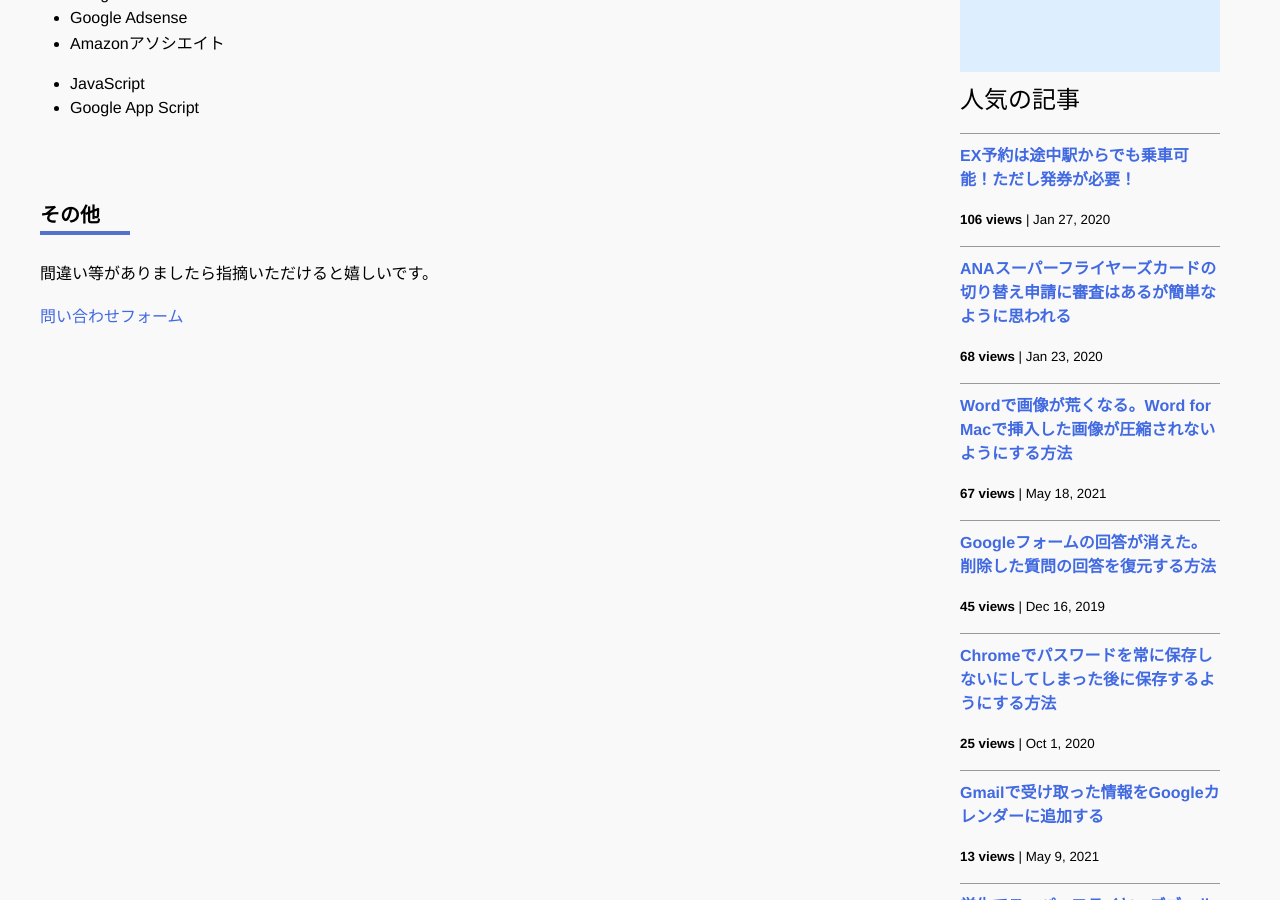
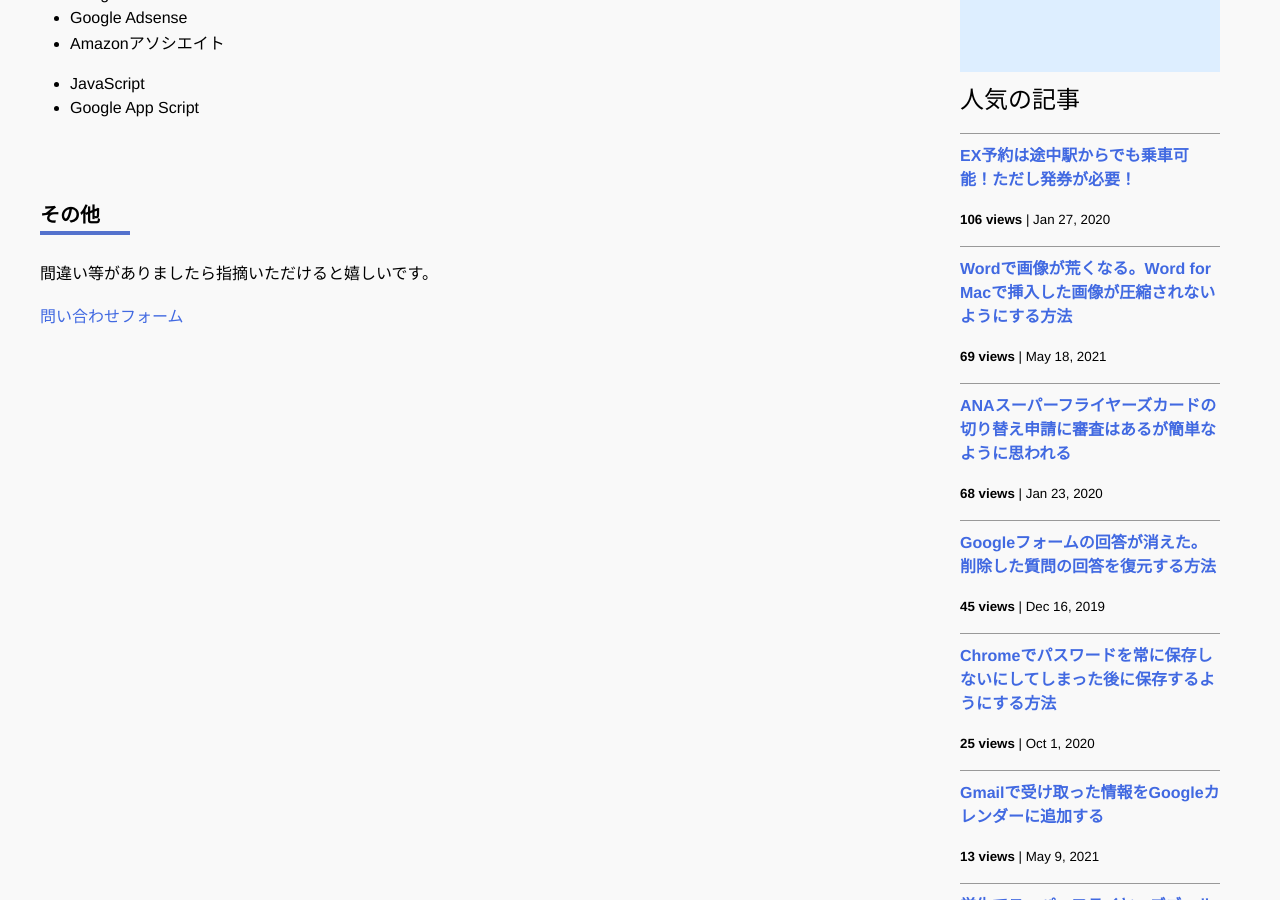
Before and after one commit to iwanaminami/shoyaiwaname, a Jekyll site: the page built from about.markdown, in a window 1280 px wide and 900 px high, scrolled down 741 px. Built offline with Jekyll 4.4.1, drawn with Linux system fonts in a browser that asks for light colours; nearby versions of some CDN libraries; comment, search, counter and statistics services are not loaded.

Commit message:
chore(ga): update _data/popularposts.yml 20260108-1952

```diff
--- a/_data/popularposts.yml
+++ b/_data/popularposts.yml
@@ -1,10 +1,10 @@
 side:
   - view: 106
     url: "/2020/01/27/ex-rideontheway.html"
+  - view: 69
+    url: "/2021/05/18/image-compression-word.html"
   - view: 68
     url: "/2020/01/23/sfc-judge.html"
-  - view: 67
-    url: "/2021/05/18/image-compression-word.html"
   - view: 45
     url: "/2019/12/16/restore-googleform.html"
   - view: 25
```
